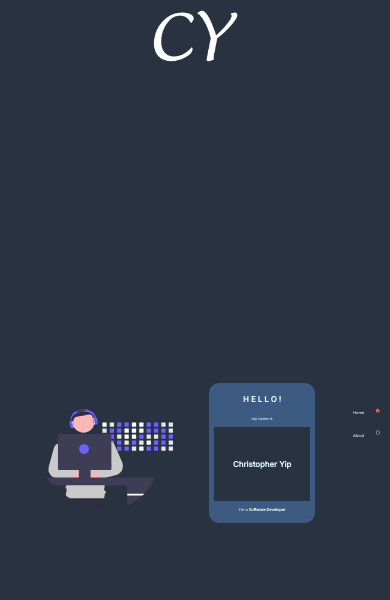
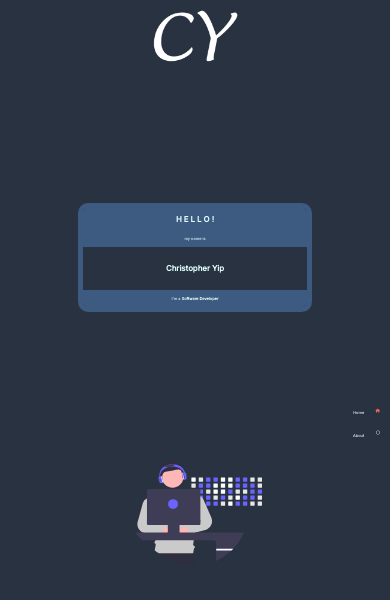
Before and after one commit to OneMoreN/chrisyip, a Vue app: page / in a window 390 px wide. Shown: the top 600 px of the page. Built offline with nearby package versions, Linux system fonts and the light colour scheme.

Commit message:
landing mobile view

```diff
--- a/src/assets/styles/_gloabal.scss
+++ b/src/assets/styles/_gloabal.scss
@@ -13,6 +13,34 @@ body {
   font-size: 1vw;
 }
 
+// Small devices
+@mixin sm {
+  @media (min-width: #{$screen-sm-min}) {
+    @content;
+  }
+}
+
+// Medium devices
+@mixin md {
+  @media (min-width: #{$screen-md-min}) {
+    @content;
+  }
+}
+
+// Large devices
+@mixin lg {
+  @media (min-width: #{$screen-lg-min}) {
+    @content;
+  }
+}
+
+// Extra large devices
+@mixin xl {
+  @media (min-width: #{$screen-xl-min}) {
+    @content;
+  }
+}
+
 #{$a-tags} {
   color: $primary-color;
   text-decoration: none;
--- a/src/assets/styles/_landing-page.scss
+++ b/src/assets/styles/_landing-page.scss
@@ -1,32 +1,61 @@
 .landing {
   margin: 0 10vw;
   justify-content: center;
+  flex-direction: column-reverse;
   position: relative;
-  height: calc(100vh - 70px);
+  height: calc(100vh - 69px);
 
-  &-left {
+  @include sm {
+    flex-direction: row;
+    height: calc(100vh - 70px);
+  }
+
+  &-image {
     align-self: center;
+    flex-grow: 1;
+
     img {
       width: auto;
       height: calc(30vw);
       top: 50%;
     }
+
+    @include sm {
+      width: auto;
+      flex-grow: 0;
+    }
   }
 
-  &-right {
-    flex-grow: 3;
+  &-tag {
     text-align: center;
     align-self: center;
+    align-items: center;
+    justify-content: center;
+    width: 75%;
+    flex-grow: 1;
+
+    @include sm {
+      width: auto;
+      display: block;
+    }
   }
 
   &-text {
-    margin: 0 20%;
+    flex-grow: 1;
     border: 5px solid #3d5a80;
     border-radius: 10px;
     overflow-y: auto;
 
+    @include sm {
+      margin: 0 20%;
+    }
+
     .name {
-      margin: 2rem 0;
+      margin: 1rem 0;
+
+      @include sm {
+        margin: 2rem 0;
+      }
     }
 
     .tag {
--- a/src/assets/styles/_variables.scss
+++ b/src/assets/styles/_variables.scss
@@ -2,3 +2,15 @@ $primary-color: #e0fbfc;
 $a-tags: "a, a:active, a:hover, a:visited";
 $secondary-color: #ee6c4d;
 $background-color: #293241;
+
+// Small tablets and large smartphones (landscape view)
+$screen-sm-min: 576px;
+
+// Small tablets (portrait view)
+$screen-md-min: 768px;
+
+// Tablets and small desktops
+$screen-lg-min: 992px;
+
+// Large tablets and desktops
+$screen-xl-min: 1200px;
--- a/src/components/Landing.vue
+++ b/src/components/Landing.vue
@@ -1,9 +1,9 @@
 <template>
   <div class="landing d-flex">
-    <div class="landing-left">
+    <div class="landing-image">
       <img :src="landingImg"/>
     </div>
-    <div class="landing-right">
+    <div class="landing-tag d-flex">
       <div class="landing-text">
         <div class="tag"><h1>H E L L O !</h1></div>
         <div class="tag">my name is</div>
```
